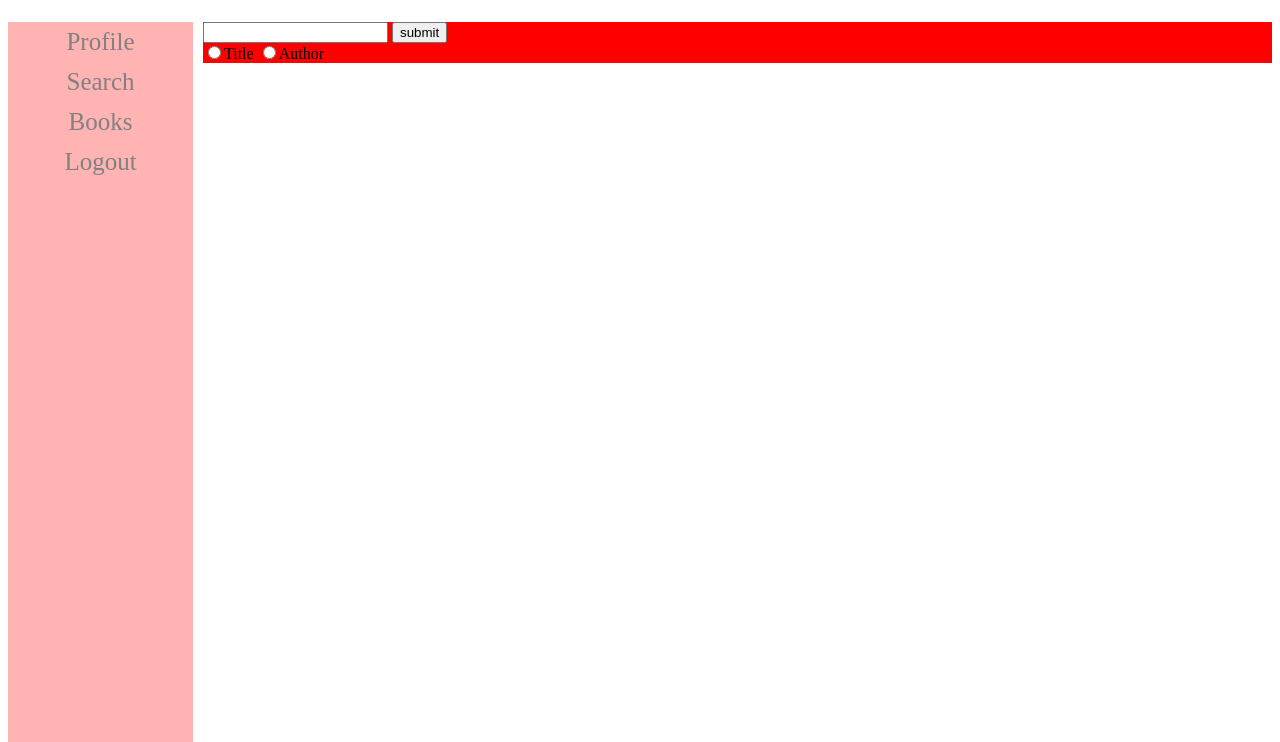
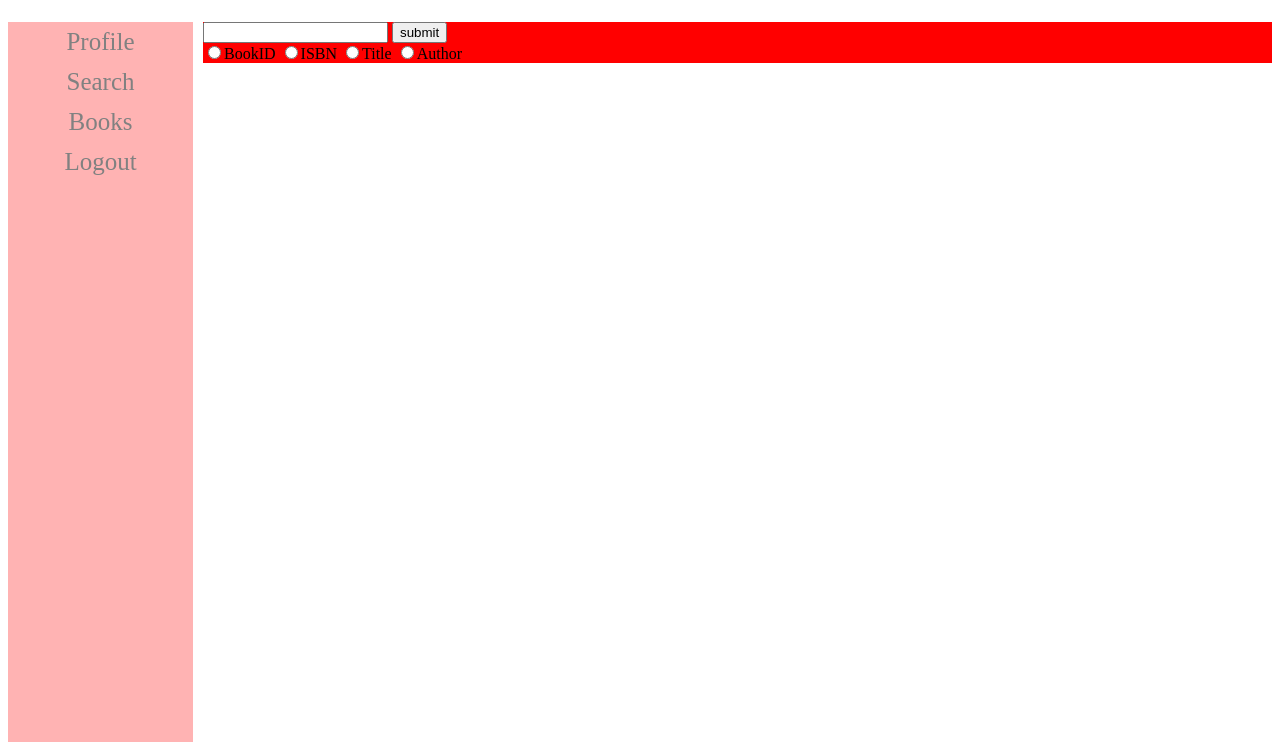
Before and after one commit to whitehammer55/LibraryMgmtSys, a PHP site: page /search_for_books.php in a window 1280 px wide. Shown: the part 58-800 px from the top of the page. Run offline with PHP 8.4, Linux system fonts and the light colour scheme.

Commit message:
Add search for bookid, isbn

```diff
--- a/search_for_books.php
+++ b/search_for_books.php
@@ -32,9 +32,13 @@
     <div class="main-content">
 
         <form name="form_book" method="post">
+
             <input type="text" name="search_query">
+
             <input type="submit" value="submit"
                 onclick="
+                // THIS ONCLICK VERIFIES THAT INPUTS ARE NOT EMPTY
+
                 if(document.form_book.search_query.value == ''){
                     alert('You need to enter a search query');
                     return false; // to prevent form refresh
@@ -44,38 +48,42 @@
                     alert('Choose a parameter to search from!');
                     return false; // to prevent form refresh
                 }">
+
             <br>
 
             <?php
+            // Variables created to be used
+            // 1) as values, and IDs in radio button,
+            // 2) and in the if else to search for the correct field
+
             $COL_TITLE = "Books.Title";
             $COL_ISBN = "Books.ISBN";
             $COL_BOOKID = "Books.BookID";
-            $COL_DOI = "Books.DOI";
-            $COL_DOR = "Books.DOR";
             $COL_AUTHOR = "B_Author.AuthorName"
             ?>
 
-
+            <input type="radio" name="search_field" value="<?= $COL_BOOKID ?>" id="<?= $COL_BOOKID ?>">BookID
+            <input type="radio" name="search_field" value="<?= $COL_ISBN ?>" id="<?= $COL_ISBN ?>">ISBN
             <input type="radio" name="search_field" value="<?= $COL_TITLE ?>" id="<?= $COL_TITLE ?>">Title
             <input type="radio" name="search_field" value="<?= $COL_AUTHOR ?>" id="<?= $COL_AUTHOR ?>">Author
+
         </form>
 
         <?php
             if ($_SERVER['REQUEST_METHOD'] === 'POST'
                 && isset($_POST['search_query'])
                 && isset($_POST['search_field']))  {
+                // Check if request is post and search variables are set
 
-                // Restore values of input variables
                 ?>
                 <script type="text/javascript">
+                    // Restore values of input variables
                     document.form_book.search_query.value = '<?= $_POST["search_query"] ?>';
                     document.getElementById('<?= $_POST["search_field"] ?>').checked = true;
                 </script>
 
                 <?php
-
-
-
+                // Database credentials
                 $dbhost = "localhost";
                 $dbuser = "root";
                 $dbpass = "";
@@ -91,27 +99,40 @@
 
                 $field = $_POST['search_field'];
                 $query = $_POST['search_query'];
+
+                // Create first part of the query where join is done
                 $sql = "SELECT b.BookID, b.ISBN, b.Title, b.DOI, group_concat(a.authorname separator ', ') as 'authors' FROM Books b JOIN B_Author a ON b.BookID = a.BookID ";
+                // 'authors' is used as key, when printing the data
 
-                if($field == $COL_TITLE){
+                // This if else applies the correct query to be searced for
+                if($field == $COL_BOOKID){
+                    $sql .= " WHERE b.BookID LIKE '%" . $query . "%' ";
+                }
+                elseif ($field == $COL_ISBN) {
+                    $sql .= " WHERE b.ISBN LIKE '%" . $query . "%' ";
+                }
+                elseif($field == $COL_TITLE){
                     $sql .= " WHERE b.Title LIKE '%" . $query ."%' ";
-
                 }
                 elseif($field == $COL_AUTHOR){
                     $sql .= " WHERE a.AuthorName LIKE '%" . $query . "%' ";
                 }
 
+                // End the query
                 $sql .= " GROUP BY b.BookID;";
 
+                // Actually execute the query
                 $result = $mysqli->query($sql);
 
         ?>
 
         <style type="text/css">
            table, tr, td, th {
+            /* To get lines for the table, make pretty later */
             border: 1px solid black;
            }
        </style>
+
         <table>
             <tr>
                 <th>BookID</th>
```
